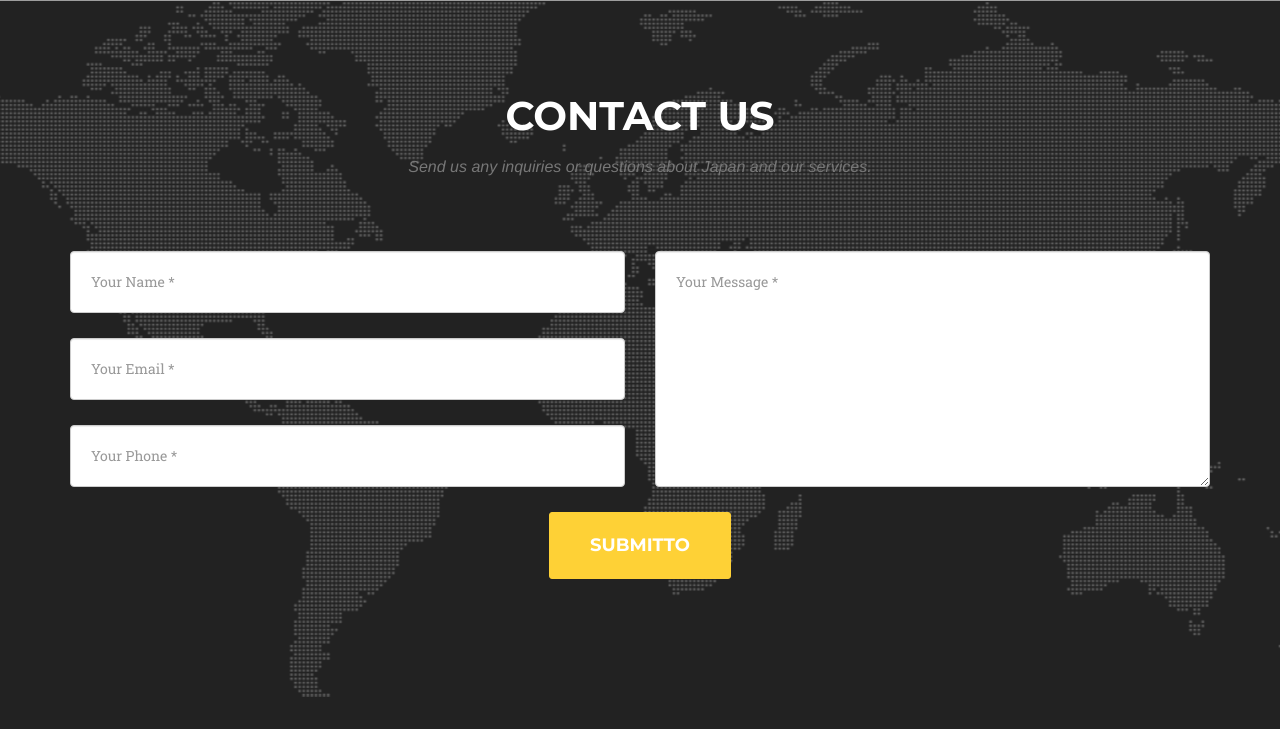
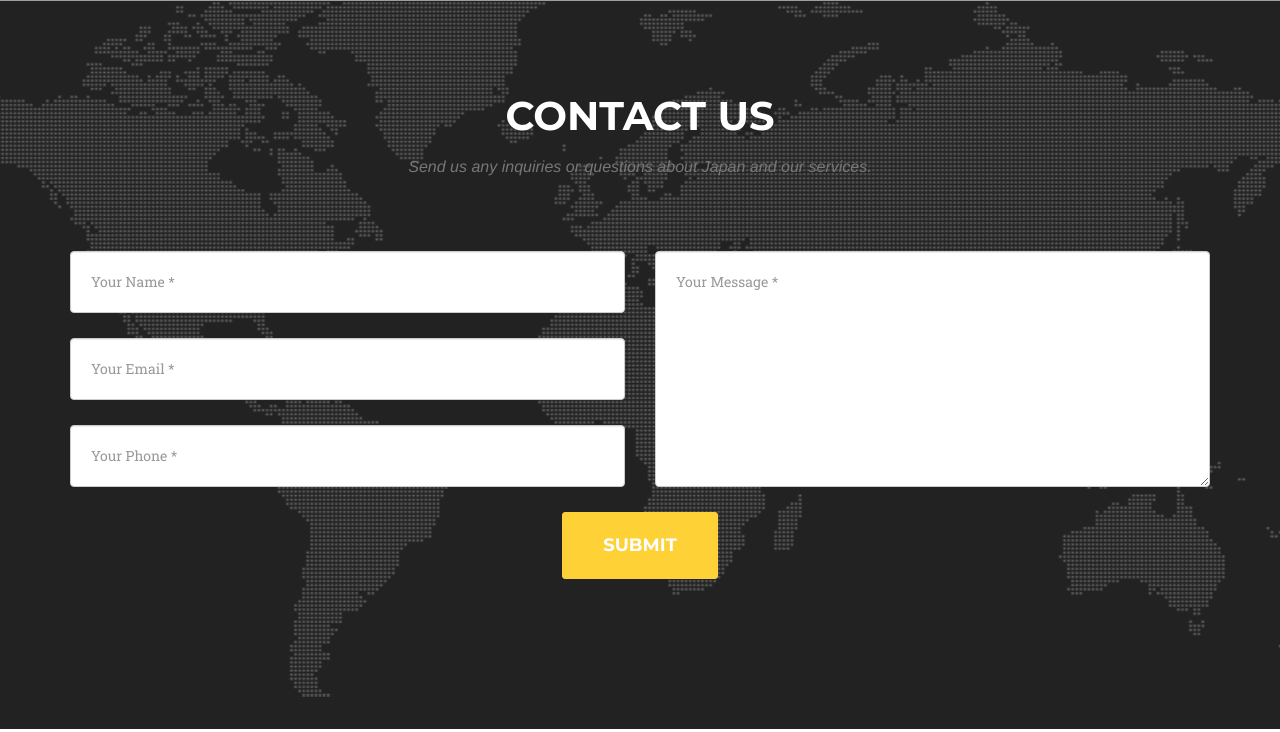
Before and after one commit to japantravelcrafters/website, a plain HTML site: page index.html in a window 1280 px wide. Shown: the part 6741-7473 px from the top of the page. Drawn offline with nearby package versions, Linux system fonts and the light colour scheme; some packages are replaced by stand-ins of ours; grey boxes are pictures that could not be loaded; a web font is replaced by a local one.

Commit message:
Update index.html

```diff
--- a/index.html
+++ b/index.html
@@ -437,7 +437,7 @@
                             <div class="clearfix"></div>
                             <div class="col-lg-12 text-center">
                                 <div id="success"></div>
-                                <input type="submit" name="submit" class="btn btn-xl" value="SUBMITTO" />
+                                <input type="submit" name="submitto" class="btn btn-xl" value="submit" />
                             </div>
                         </div>
                     </form>
```
